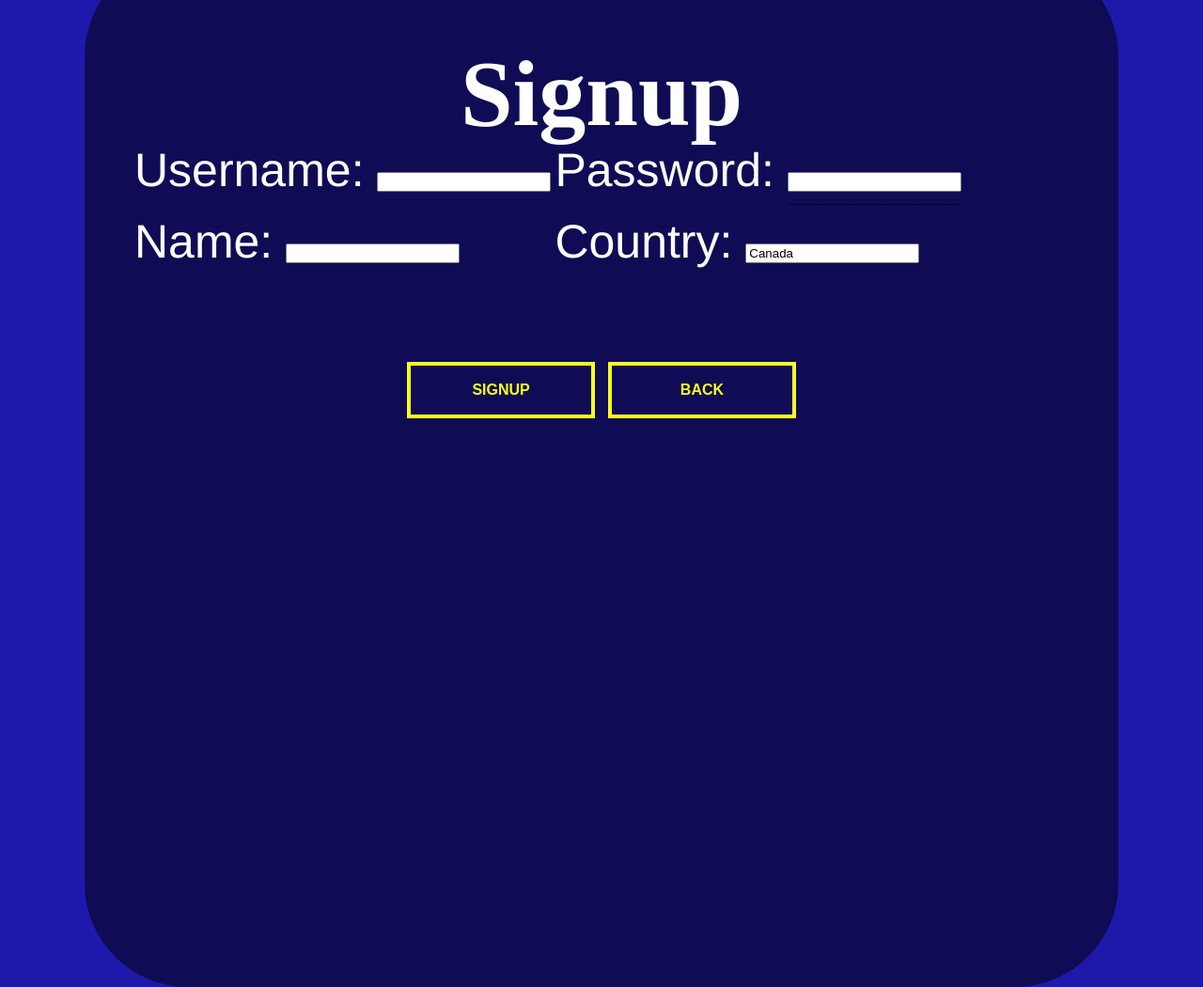
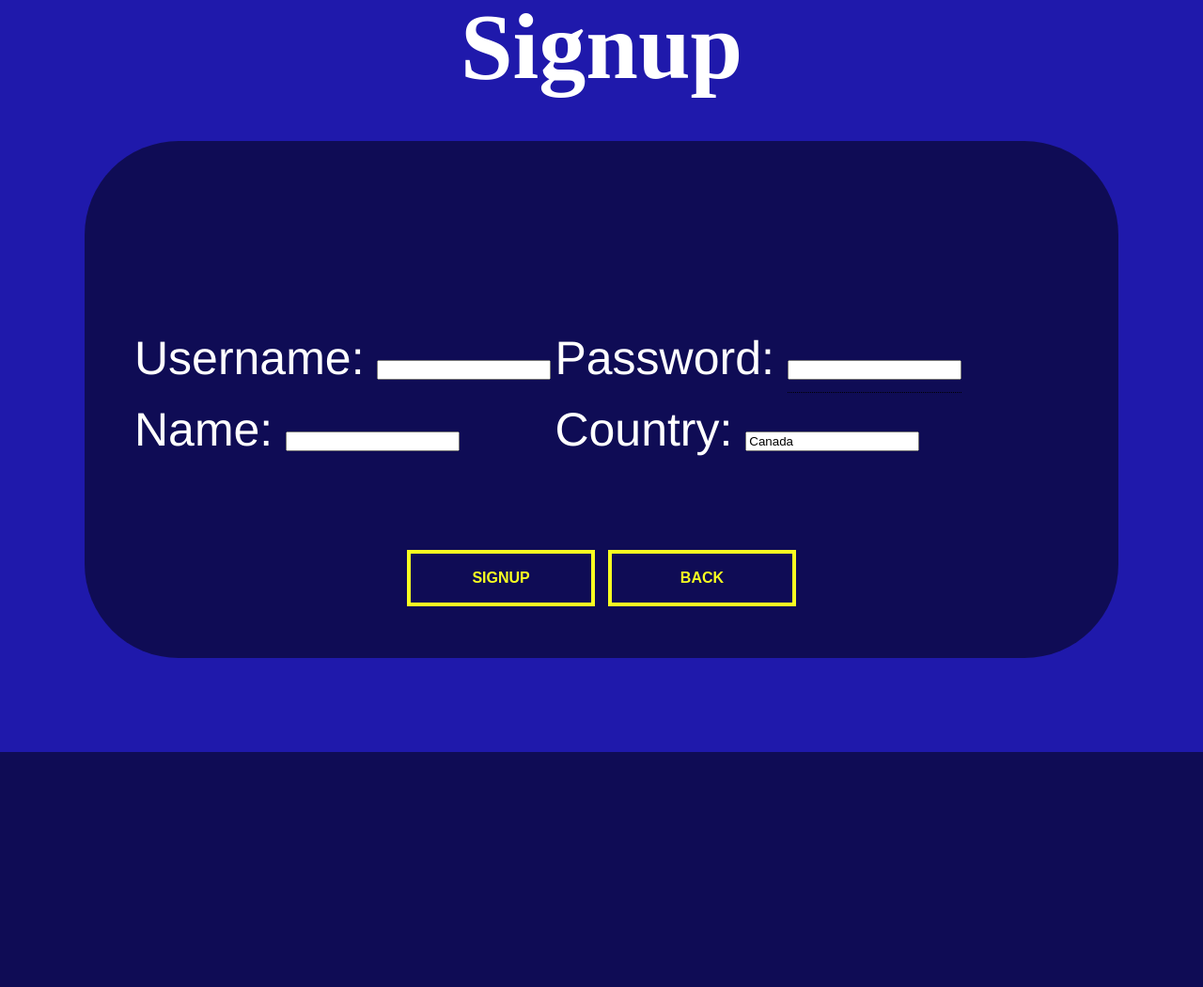
Before and after one commit to malinpho/jeoparty, a PHP site: page /signup.html in a window 1280 px wide; the page is wider, and only the part inside the window is pictured. Shown: that part at 94% size. After the commit the page ends 800 px from the top of that part, so only its background shows below. Run offline with PHP 8.4, Linux system fonts and the light colour scheme.

Commit message:
Update signup.css

```diff
--- a/signup.css
+++ b/signup.css
@@ -15,12 +15,11 @@ body {
 	line-height: 1.428571429;
 	color: #FFFFFF;
 	height: 1em;
-	line-height: 2em;
+	line-height: 1em;
 }
 
 .backImg {
-	width: 100%;
-	height: 100vh;
+	margin: 50px 50px 100px 50px;
 	display: flex;
 	align-items: center;
 	justify-content: center;
@@ -37,11 +36,11 @@ body {
 }
 
 .signupboard {
-	width: 1000px;
-	height: 1000px;
+	width: 20em;
+	height: 9em;
 	background-color: rgba(0,0,0,0.5);
 	padding: 50px;
-	border-radius: 10%;
+	border-radius: 100px;
 }
 
 .backButton {
```
